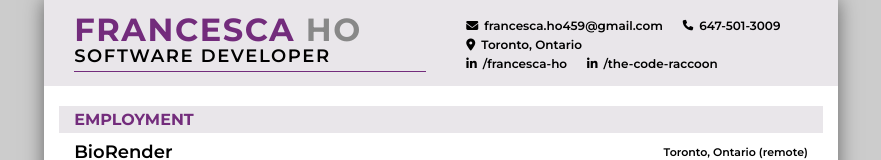
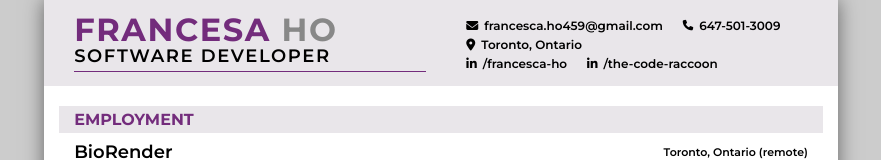
Before and after one commit to the-code-raccoon/resume-template, a React (Vite) app: page / in a window 1280 px wide. Shown: the top 160 px of the page, without its empty margins (199-1080 px from the left). Built offline with nearby package versions, Linux system fonts and the light colour scheme.

Commit message:
move name info to resume json and rename typing

```diff
--- a/src/App.tsx
+++ b/src/App.tsx
@@ -1,28 +1,28 @@
 import { ContactInfo, ContactInfoType } from "./components/ContactInfo";
 import { Education, EducationType } from "./components/Education/Education";
 import { Employment, EmploymentType } from "./components/Employment";
-import { Name } from "./components/Name";
+import { Name, NameType } from "./components/Name";
 import { Skills } from "./components/Skills";
 import "./styles.css";
 
 import resumeJson from "./resume-info.json";
 
 type ResumeInfoType = {
-  contactInfo: ContactInfoType;
+  personalInfo: NameType & ContactInfoType;
   employment: EmploymentType[];
   education: EducationType[];
 };
 
 function App() {
-  const { contactInfo, employment, education } =
+  const { personalInfo, employment, education } =
     resumeJson as unknown as ResumeInfoType;
 
   return (
     <body>
       <div className="page">
         <div className="topPanel">
-          <Name />
-          <ContactInfo {...contactInfo} />
+          <Name {...personalInfo} />
+          <ContactInfo {...personalInfo} />
         </div>
 
         <div className="bottomPanel">
--- a/src/components/Name/Name.tsx
+++ b/src/components/Name/Name.tsx
@@ -1,13 +1,19 @@
-import "./styles.css"
+import "./styles.css";
 
-export const Name = () => {
+export type NameType = {
+  firstName: string;
+  lastName: string;
+  title: string;
+};
+
+export const Name = ({ firstName, lastName, title }: NameType) => {
   return (
     <div className="name">
       <div>
-        <span className="first">francesca </span>
-        <span className="last">ho</span>
+        <span className="first">{firstName} </span>
+        <span className="last">{lastName}</span>
       </div>
-      <span className="jobTitle">software developer</span>
+      <span className="jobTitle">{title}</span>
       <hr />
     </div>
   );
--- a/src/resume-info.json
+++ b/src/resume-info.json
@@ -1,5 +1,8 @@
 {
-  "contactInfo": {
+  "personalInfo": {
+    "firstName": "Francesa",
+    "lastName": "Ho",
+    "title": "Software Developer",
     "email": "francesca.ho459@gmail.com",
     "phoneNumber": "647-501-3009",
     "location": "Toronto, Ontario",
```
